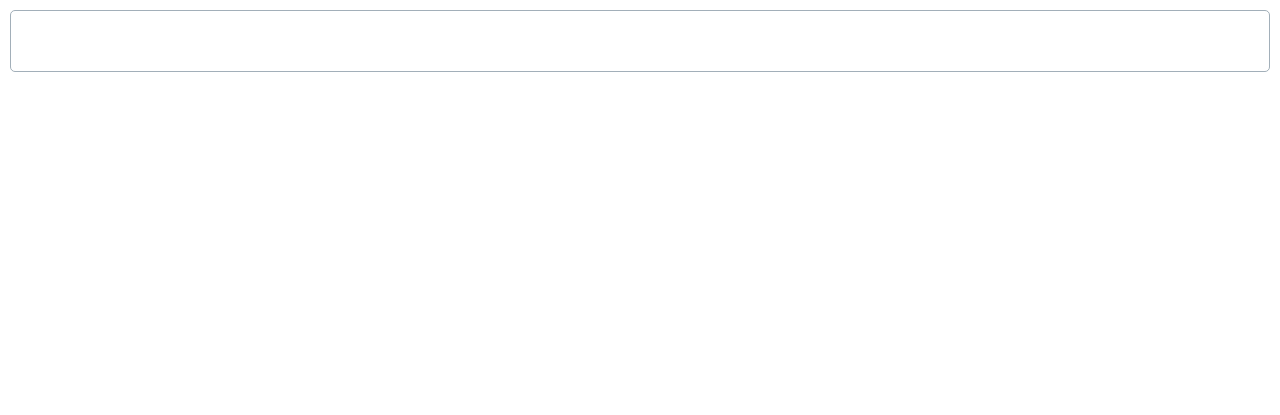
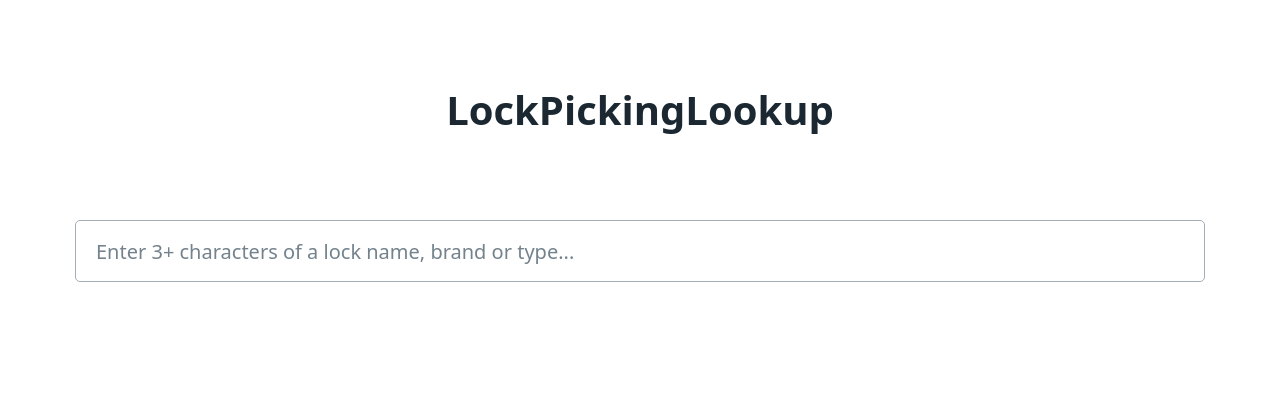
Before and after one commit to accesslocksport/lock-picking-lookup, a plain HTML site: page docs/index.html in a window 1280 px wide. Drawn offline with Linux system fonts and the light colour scheme.

Commit message:
Some alignment tweaks

```diff
--- a/docs/index.html
+++ b/docs/index.html
@@ -6,14 +6,31 @@
   <meta name="viewport" content="width=device-width, initial-scale=1">
   <link rel="stylesheet" href="pico.classless.min.css">
   <style type="text/css">
-      body {
-        padding: 0.5rem;
+    ul li {
+      list-style-type: none;
+    }
+    li:before {
+      content: "\1F512";
+      position: relative;
+      left: -10px;
+    }
+    h1 {
+      margin-bottom: 0;
+      text-align: center;
+    }
+    main {
+      padding-top: 0 !important;
     }
   </style>
 </head>
 <body>
-    <input type="text" name="search" id="search-input">
+  <header>
+      <h1>LockPickingLookup</h1>
+  </header>
+  <main>
+    <input type="text" name="search" id="search-input" placeholder="Enter 3+ characters of a lock name, brand or type...">
     <ul id="search-target"></ul>
+  </main>
   <script type="text/javascript" src="script.js"></script>
   <script>
     window.onload = (event) => {
--- a/docs/script.js
+++ b/docs/script.js
@@ -20,7 +20,7 @@ const search = (function () { // eslint-disable-line no-unused-vars
     const queryTokens = query.split(' ')
 
     if (query.length < 3) {
-      _searchTarget.innerText = 'Enter more'
+      _searchTarget.innerHTML = ''
       return
     }
 
@@ -68,13 +68,11 @@ const search = (function () { // eslint-disable-line no-unused-vars
   }
 
   const render = function (result) {
-    const entry = document.createElement('li')
-    entry.classList.add('result')
-
     const link = document.createElement('a')
     link.href = result.url
     link.innerText = result.shortTitle
 
+    const entry = document.createElement('li')
     entry.appendChild(link)
     return entry
   }
```
Lines whose indentation alone changed are shown as unchanged.
